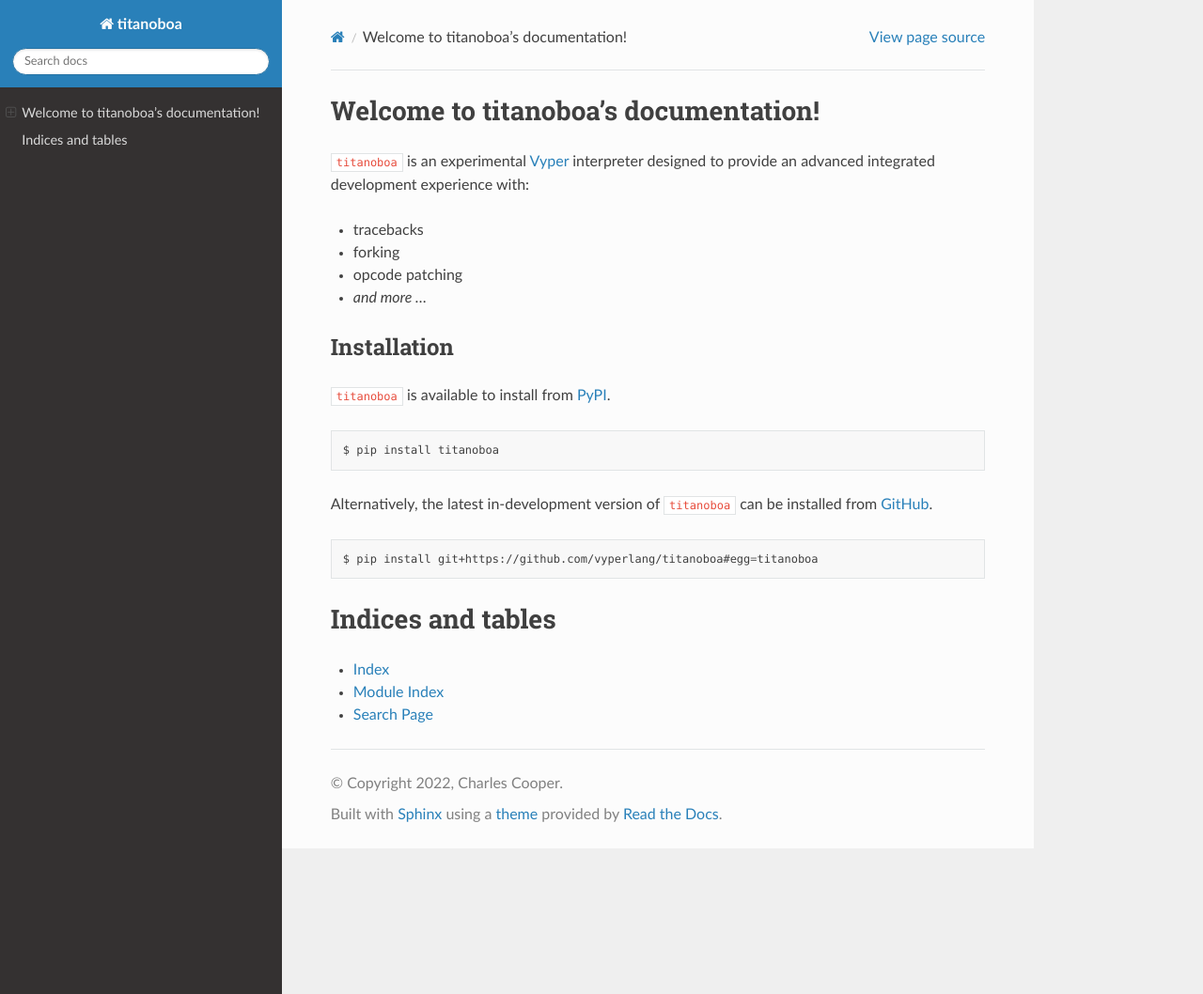
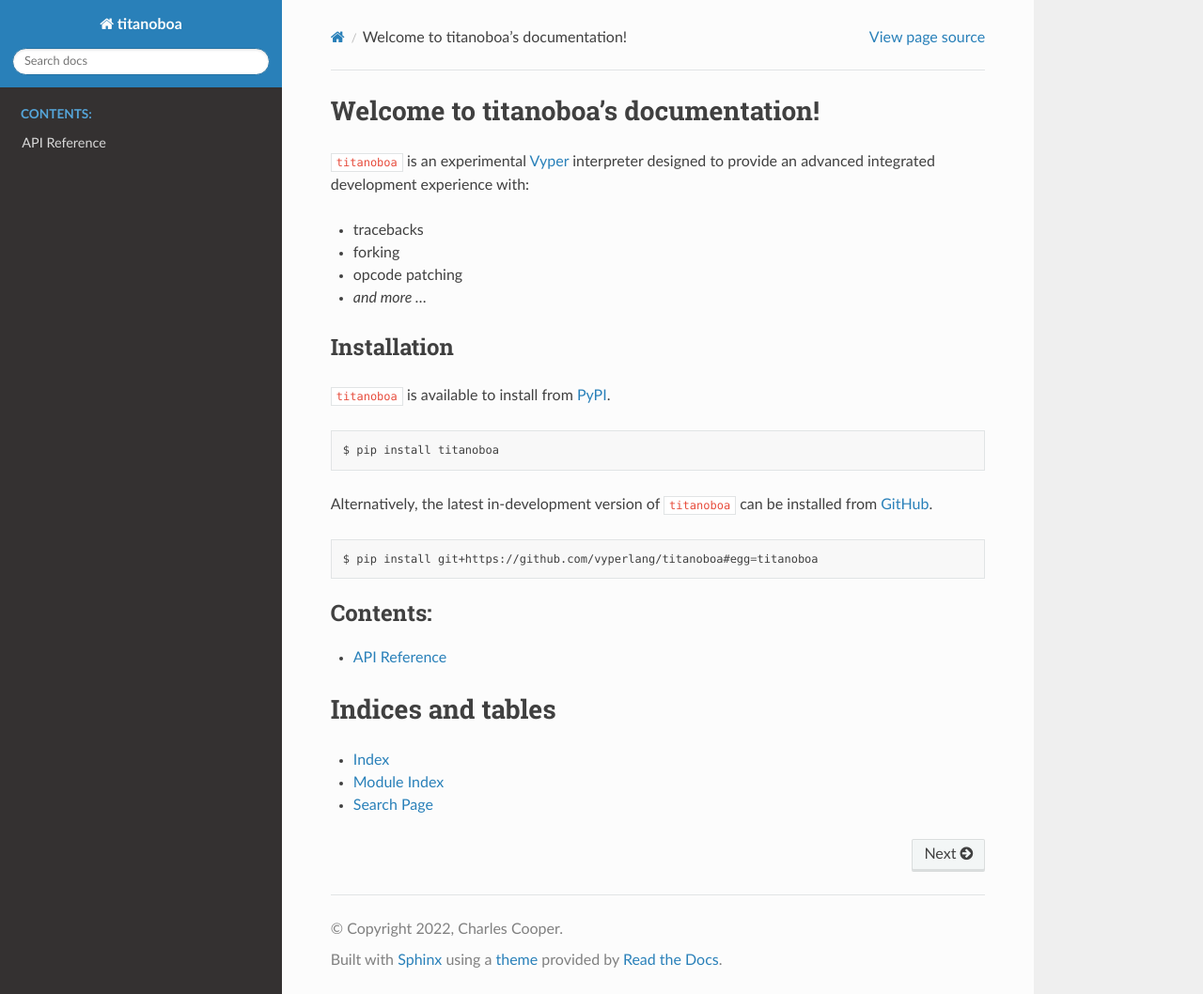
Before and after one commit to vyperlang/titanoboa, a Sphinx documentation site: the page built from docs/source/index.rst, in a window 1280 px wide and 1058 px high. Shown: the whole window at 94% size. Built offline with Sphinx 7.4.7 and the Read the Docs theme 2.0.0, drawn with Linux system fonts in a browser that asks for light colours.

Commit message:
docs: add api.rst

```diff
--- /dev/null
+++ b/docs/source/api.rst
@@ -0,0 +1,2 @@
+API Reference
+=============
--- a/docs/source/index.rst
+++ b/docs/source/index.rst
@@ -32,7 +32,7 @@
    :maxdepth: 2
    :caption: Contents:
 
-
+   api
 
 Indices and tables
 ==================
```
